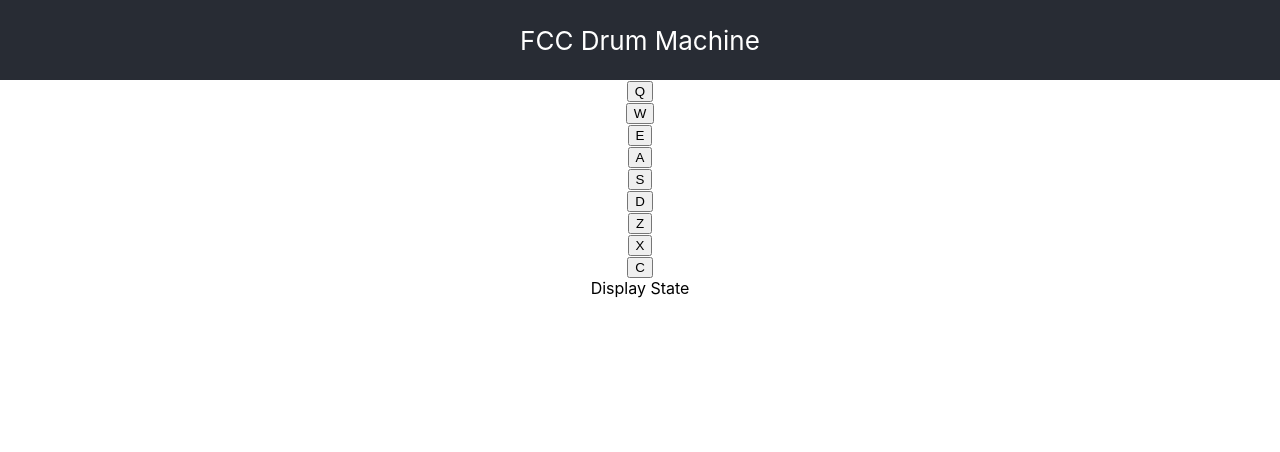
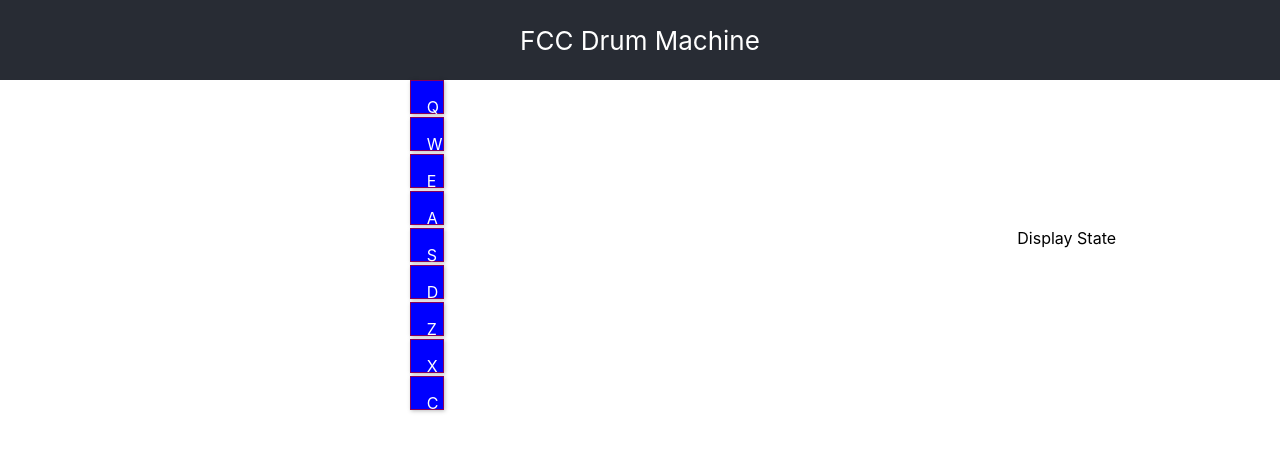
Before and after one commit to rkh-leung/fcc-drum-machine, a React (Create React App) app: page / in a window 1280 px wide. Shown: the top 452 px of the page. Built offline with nearby package versions, Linux system fonts and the light colour scheme.

Commit message:
add: css

```diff
--- a/src/App.css
+++ b/src/App.css
@@ -1,8 +1,11 @@
 .App {
+    display: grid;
+    grid-template-columns: repeat(3, 1fr);
     text-align: center;
 }
 
 .App-header {
+    grid-column: 1/-1;
     background-color: #282c34;
     min-height: 10vh;
     display: flex;
@@ -12,3 +15,25 @@
     font-size: calc(10px + 2vmin);
     color: white;
 }
+
+button {
+    font: inherit;
+    border: 1px solid #88005b;
+    background-color: blue;
+    text-align-all: center;
+    color: white;
+    padding: 1rem;
+    width: 1rem;
+    height: 1rem;
+    cursor: pointer;
+    box-shadow: 1px 1px 4px rgba(0, 0, 0, 0.26);
+}
+
+#drum-machine {
+    grid-column: 1/3;
+}
+
+#display {
+    grid-row: 6/7;
+    grid-column: 3/4;
+}
```
Lines whose indentation alone changed are shown as unchanged.
